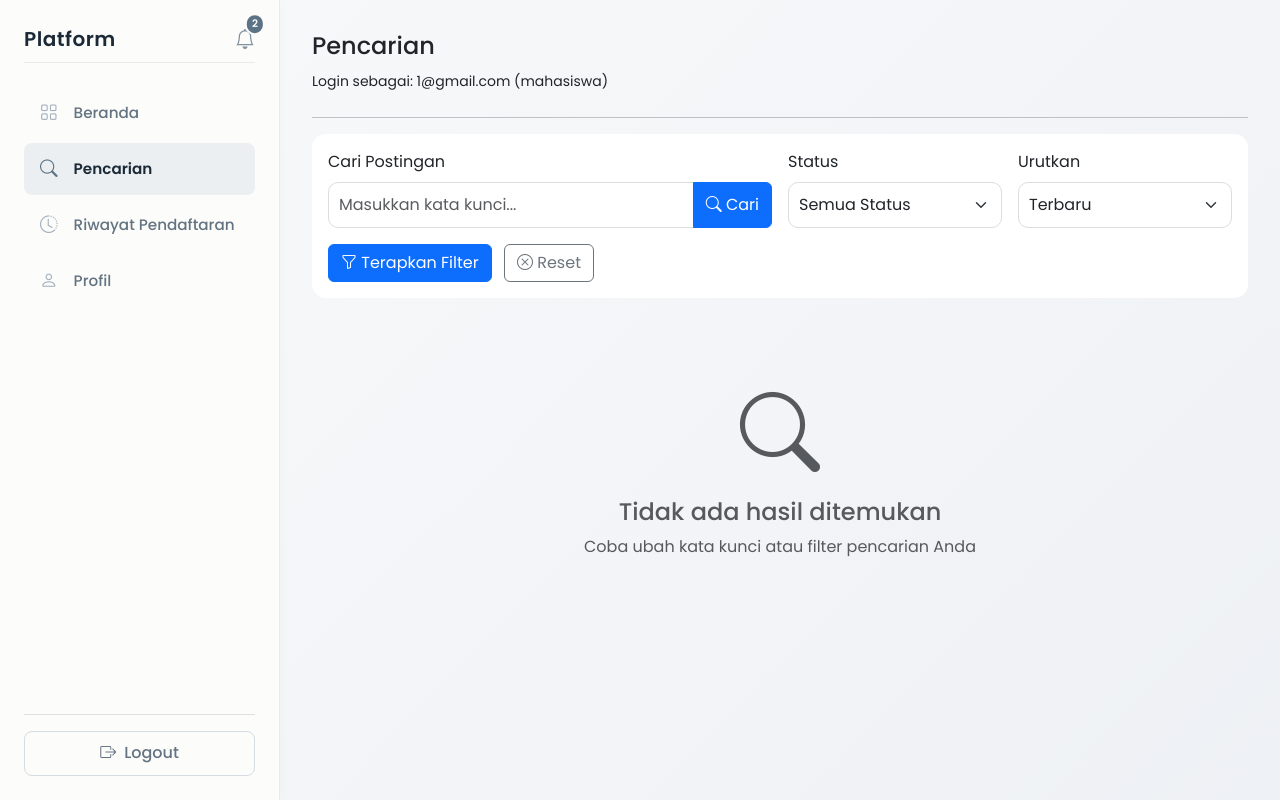
After one commit to Parosko/RPL-Platgang, a PHP site: the page made by views/search.php in a window 1280 px wide. The commit adds this page. Run offline with PHP 8.4, Linux system fonts and the light colour scheme; the template is opened without the code that fills it, so the values that code supplies are empty; a user stored in the database is signed in; data comes from the database, SQL or seed files in the repository.

Commit message:
ALL: Search Page done

```diff
--- a/views/layouts/sidebar.php
+++ b/views/layouts/sidebar.php
@@ -27,6 +27,11 @@ $current_page = basename($_SERVER['PHP_SELF']);
         <li class="nav-item mb-1">
             <a href="<?= BASE_URL ?>/views/dashboard.php" class="nav-link <?= ($current_page == 'dashboard.php') ? 'active' : '' ?>">
                 <i class="bi bi-grid me-3"></i> Beranda
+            </a>
+        </li>
+        <li class="nav-item mb-1">
+            <a href="<?= BASE_URL ?>/views/search.php" class="nav-link <?= ($current_page == 'search.php') ? 'active' : '' ?>">
+                <i class="bi bi-search me-3"></i> Pencarian
             </a>
         </li>
 
--- /dev/null
+++ b/views/search.php
@@ -0,0 +1,246 @@
+<?php
+session_start();
+
+include __DIR__ . '/../core/middleware.php';
+include __DIR__ . '/../config/database.php';
+include __DIR__ . '/../config/config.php';
+include __DIR__ . '/../core/profile_check.php';
+
+checkLogin();
+redirectIfProfileIncomplete($conn, __FILE__);
+
+$role = $_SESSION['role'];
+
+$search_data = $_SESSION['search_results'] ?? [
+    'posts' => [],
+    'total_posts' => 0,
+    'total_pages' => 0,
+    'current_page' => 1,
+    'search_query' => '',
+    'status_filter' => '',
+    'mitra_filter' => '',
+    'sort_by' => 'created_at_desc',
+    'available_mitras' => []
+];
+
+$posts = $search_data['posts'];
+$total_posts = $search_data['total_posts'];
+$total_pages = $search_data['total_pages'];
+$current_page = $search_data['current_page'];
+$search_query = $search_data['search_query'];
+$status_filter = $search_data['status_filter'];
+$mitra_filter = $search_data['mitra_filter'];
+$sort_by = $search_data['sort_by'];
+$available_mitras = $search_data['available_mitras'];
+
+unset($_SESSION['search_results']);
+?>
+
+<!DOCTYPE html>
+<html>
+<head>
+    <title>Pencarian - Platform Karir Kampus</title>
+
+    <!-- Bootstrap -->
+    <link href="https://cdn.jsdelivr.net/npm/bootstrap@5.3.0/dist/css/bootstrap.min.css" rel="stylesheet">
+
+    <!-- Font -->
+    <link href="https://fonts.googleapis.com/css2?family=Poppins:wght@300;400;500;600&display=swap" rel="stylesheet">
+
+    <!-- Bootstrap Icons -->
+    <link rel="stylesheet" href="https://cdn.jsdelivr.net/npm/bootstrap-icons@1.11.0/font/bootstrap-icons.css">
+
+    <!-- CSS -->
+    <link rel="stylesheet" href="../assets/css/global.css">
+    <link rel="stylesheet" href="../assets/css/layout.css">
+    <link rel="stylesheet" href="../assets/css/components.css">
+</head>
+
+<body>
+
+<div class="d-flex">
+
+    <?php include __DIR__ . '/layouts/sidebar.php'; ?>
+
+    <div class="content">
+
+        <div class="d-flex justify-content-between align-items-center mb-4">
+            <div>
+                <h4>Pencarian</h4>
+                <small>
+                    Login sebagai:
+                    <?php echo htmlspecialchars($_SESSION['email']); ?>
+                    (<?php echo $role; ?>)
+                </small>
+            </div>
+        </div>
+
+        <hr>
+
+                    <!-- Search Form -->
+                    <div class="row mb-4">
+                        <div class="col-12">
+                            <div class="card">
+                                <div class="card-body">
+                                    <form method="GET" action="<?= BASE_URL ?>/controllers/search/search_process.php" class="row g-3">
+                                        <div class="col-md-6">
+                                            <label for="search_query" class="form-label">Cari Postingan</label>
+                                            <div class="input-group">
+                                                <input type="text"
+                                                       class="form-control"
+                                                       id="search_query"
+                                                       name="q"
+                                                       placeholder="Masukkan kata kunci..."
+                                                       value="<?= htmlspecialchars($search_query) ?>">
+                                                <button class="btn btn-primary" type="submit">
+                                                    <i class="bi bi-search"></i> Cari
+                                                </button>
+                                            </div>
+                                        </div>
+
+                                        <div class="col-md-3">
+                                            <label for="status_filter" class="form-label">Status</label>
+                                            <select class="form-select" id="status_filter" name="status">
+                                                <option value="">Semua Status</option>
+                                                <option value="open" <?= $status_filter === 'open' ? 'selected' : '' ?>>Buka</option>
+                                                <option value="closed" <?= $status_filter === 'closed' ? 'selected' : '' ?>>Tutup</option>
+                                            </select>
+                                        </div>
+
+                                        <div class="col-md-3">
+                                            <label for="sort_by" class="form-label">Urutkan</label>
+                                            <select class="form-select" id="sort_by" name="sort">
+                                                <option value="created_at_desc" <?= $sort_by === 'created_at_desc' ? 'selected' : '' ?>>Terbaru</option>
+                                                <option value="created_at_asc" <?= $sort_by === 'created_at_asc' ? 'selected' : '' ?>>Terlama</option>
+                                                <option value="deadline_asc" <?= $sort_by === 'deadline_asc' ? 'selected' : '' ?>>Deadline Terdekat</option>
+                                                <option value="deadline_desc" <?= $sort_by === 'deadline_desc' ? 'selected' : '' ?>>Deadline Terjauh</option>
+                                                <option value="applicant_count_desc" <?= $sort_by === 'applicant_count_desc' ? 'selected' : '' ?>>Paling Banyak Dilamar</option>
+                                            </select>
+                                        </div>
+
+                                        <?php if (!empty($available_mitras)): ?>
+                                        <div class="col-md-6">
+                                            <label for="mitra_filter" class="form-label">Mitra</label>
+                                            <select class="form-select" id="mitra_filter" name="mitra">
+                                                <option value="">Semua Mitra</option>
+                                                <?php foreach ($available_mitras as $mitra): ?>
+                                                    <option value="<?= htmlspecialchars($mitra) ?>" <?= $mitra_filter === $mitra ? 'selected' : '' ?>>
+                                                        <?= htmlspecialchars($mitra) ?>
+                                                    </option>
+                                                <?php endforeach; ?>
+                                            </select>
+                                        </div>
+                                        <?php endif; ?>
+
+                                        <div class="col-12">
+                                            <button type="submit" class="btn btn-primary me-2">
+                                                <i class="bi bi-funnel"></i> Terapkan Filter
+                                            </button>
+                                            <a href="<?= BASE_URL ?>/views/search.php" class="btn btn-outline-secondary">
+                                                <i class="bi bi-x-circle"></i> Reset
+                                            </a>
+                                        </div>
+                                    </form>
+                                </div>
+                            </div>
+                        </div>
+                    </div>
+
+                    <!-- Results Summary -->
+                    <div class="row mb-3">
+                        <div class="col-12">
+                            <?php if (!empty($search_query) || !empty($status_filter) || !empty($mitra_filter)): ?>
+                                <div class="alert alert-info">
+                                    <i class="bi bi-info-circle me-2"></i>
+                                    Menampilkan <strong><?= $total_posts ?></strong> hasil pencarian
+                                    <?php if (!empty($search_query)): ?>
+                                        untuk "<strong><?= htmlspecialchars($search_query) ?></strong>"
+                                    <?php endif; ?>
+                                </div>
+                            <?php endif; ?>
+                        </div>
+                    </div>
+
+                    <!-- Search Results -->
+                    <div class="row">
+                        <div class="col-12">
+                            <?php if (empty($posts)): ?>
+                                <div class="text-center py-5">
+                                    <i class="bi bi-search display-1 text-muted"></i>
+                                    <h4 class="mt-3 text-muted">Tidak ada hasil ditemukan</h4>
+                                    <p class="text-muted">Coba ubah kata kunci atau filter pencarian Anda</p>
+                                </div>
+                            <?php else: ?>
+                                <?php foreach ($posts as $post): ?>
+                                    <?php include __DIR__ . '/components/post_card.php'; ?>
+                                <?php endforeach; ?>
+                            <?php endif; ?>
+                        </div>
+                    </div>
+
+                    <!-- Pagination -->
+                    <?php if ($total_pages > 1): ?>
+                    <div class="row mt-4">
+                        <div class="col-12">
+                            <nav aria-label="Search results pagination">
+                                <ul class="pagination justify-content-center">
+                                    <?php
+                                    $current_params = $_GET;
+                                    unset($current_params['page']);
+                                    $query_string = http_build_query($current_params);
+                                    ?>
+
+                                    <?php if ($current_page > 1): ?>
+                                        <li class="page-item">
+                                            <a class="page-link" href="?<?= $query_string ?>&page=<?= $current_page - 1 ?>">
+                                                <i class="bi bi-chevron-left"></i> Sebelumnya
+                                            </a>
+                                        </li>
+                                    <?php endif; ?>
+
+                                    <?php
+                                    $start_page = max(1, $current_page - 2);
+                                    $end_page = min($total_pages, $current_page + 2);
+
+                                    if ($start_page > 1) {
+                                        echo '<li class="page-item"><a class="page-link" href="?' . $query_string . '&page=1">1</a></li>';
+                                        if ($start_page > 2) {
+                                            echo '<li class="page-item disabled"><span class="page-link">...</span></li>';
+                                        }
+                                    }
+
+                                    for ($i = $start_page; $i <= $end_page; $i++) {
+                                        $active_class = $i == $current_page ? 'active' : '';
+                                        echo '<li class="page-item ' . $active_class . '">
+                                                <a class="page-link" href="?' . $query_string . '&page=' . $i . '">' . $i . '</a>
+                                              </li>';
+                                    }
+
+                                    if ($end_page < $total_pages) {
+                                        if ($end_page < $total_pages - 1) {
+                                            echo '<li class="page-item disabled"><span class="page-link">...</span></li>';
+                                        }
+                                        echo '<li class="page-item"><a class="page-link" href="?' . $query_string . '&page=' . $total_pages . '">' . $total_pages . '</a></li>';
+                                    }
+                                    ?>
+
+                                    <?php if ($current_page < $total_pages): ?>
+                                        <li class="page-item">
+                                            <a class="page-link" href="?<?= $query_string ?>&page=<?= $current_page + 1 ?>">
+                                                Selanjutnya <i class="bi bi-chevron-right"></i>
+                                            </a>
+                                        </li>
+                                    <?php endif; ?>
+                                </ul>
+                            </nav>
+                        </div>
+                    </div>
+                    <?php endif; ?>
+        </div>
+    </div>
+</div>
+
+<!-- Bootstrap JS -->
+<script src="https://cdn.jsdelivr.net/npm/bootstrap@5.3.0/dist/js/bootstrap.bundle.min.js"></script>
+</body>
+</html>
```
Also changed, not shown: controllers/search/search_process.php (added, +133 -0 lines).
